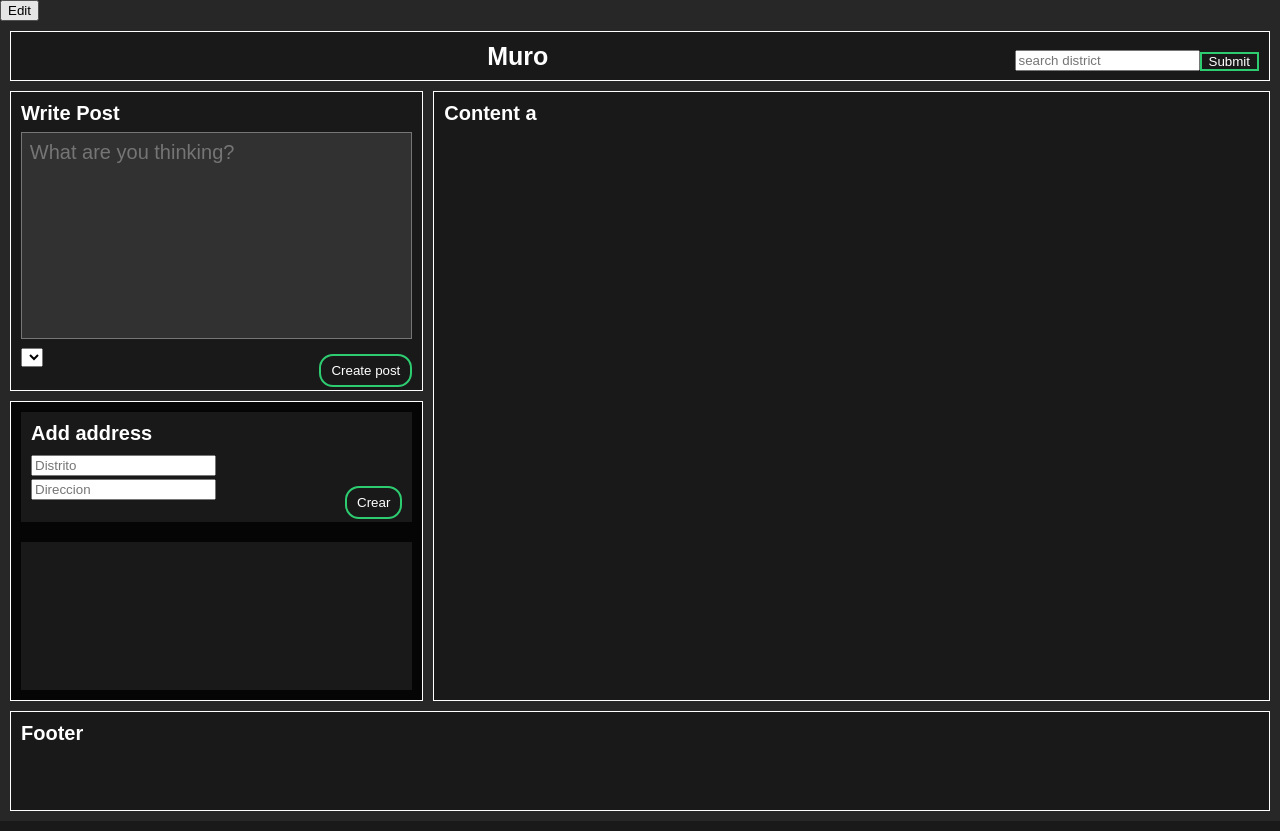
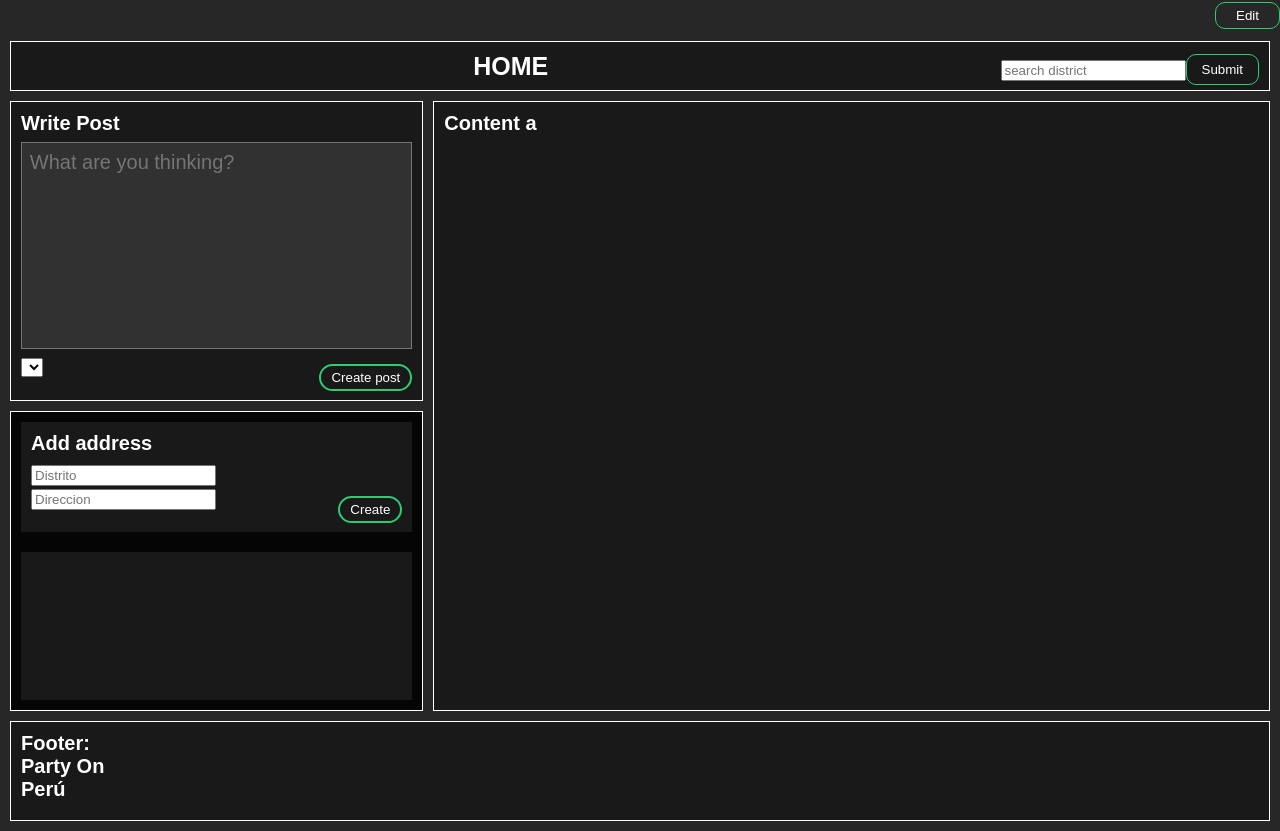
Before and after one commit to lender512/Proyecto-DBP, a Flask app: page /main in a window 1280 px wide. Run offline with Flask 2, Linux system fonts and the light colour scheme; the visitor is signed in with stand-in values (Sample User, id 1); data comes from the database, SQL or seed files in the repository; data that the repository does not hold is empty.

Commit message:
acabando front end

```diff
--- a/Proyecto/app/static/css/main.css
+++ b/Proyecto/app/static/css/main.css
@@ -141,7 +141,7 @@ div .valoration {
     display: block;
     text-align: center;
     border: 2px solid #2ecc71;
-    padding: 7px 10px;
+    padding: 4px 10px;
     outline: none;
     color: white;
     border-radius: 14px;
@@ -181,19 +181,25 @@ ul div .comment{
   }
 
 #search_district #searcher{
-    float: right;
-    margin: 0 px;
     border:0;
     background: none;
+    margin: 2px auto;
     display: block;
-    border: 2px solid #2ecc71;
-    padding: 0px 7px;
+    text-align: center;
+    border: 1px solid #2ecc71;
+    padding: 7px 15px;
     outline: none;
     color: white;
-    border-radius: 0;
+    border-radius: 10px;
     transition: 0.25s;
     cursor: pointer;
+    float: right;
   }
+
+  #search_district #searcher:hover{
+    background: #2ecc71;
+  }
+
 
  div .content-small {
     outline: none;
@@ -202,3 +208,41 @@ ul div .comment{
 .delete-button {
     float: right;
 }
+
+.button-edit{
+    border:0;
+    background: none;
+    margin: 2px auto;
+    display: block;
+    border: 1px solid #2ecc71;
+    padding: 5px 20px;
+    outline: none;
+    color: white;
+    border-radius: 10px;
+    transition: 0.25s;
+    cursor: pointer;
+    float: right;
+}
+
+.button-edit:hover{
+    background: #2ecc71;
+}
+
+.button-home{
+    border:0;
+    background: none;
+    margin: 2px auto;
+    display: block;
+    border: 1px solid #2ecc71;
+    padding: 3px 10px;
+    outline: none;
+    color: white;
+    border-radius: 10px;
+    transition: 0.25s;
+    cursor: pointer;
+    float: right;
+}
+
+.button-home:hover{
+    background: #2ecc71;
+}
--- a/Proyecto/app/templates/createPost.html
+++ b/Proyecto/app/templates/createPost.html
@@ -2,7 +2,7 @@
 <html lang="en">
     <head>
         <title>
-            Inserte nombre aqui
+            Create Post
         </title>
     </head>
 
--- a/Proyecto/app/templates/index.html
+++ b/Proyecto/app/templates/index.html
@@ -4,13 +4,13 @@
         <meta charset="UTF-8">
         <link rel="stylesheet" href="../static/css/index.css">
         <title>
-            Inquilinos.com
+            PARTY ON
         </title>
     </head>
     <body>
         <div class="container">
             <nav class="nav-main">
-                <img src="../static/images/departamentos.png" alt="Logo inquilinos" class="nav-departamentos">
+                <img src="../static/images/partylogo.png" alt="Logo Party" class="nav-party">
             </nav>
             <ul class="nav-menu">
                     <a href="signInButton">
--- a/Proyecto/app/templates/login2.html
+++ b/Proyecto/app/templates/login2.html
@@ -11,7 +11,7 @@
         <input type="text" id="email" name="email"  placeholder="Email">
         <input type="password" id="password" name="password" placeholder="Password">
         <input type="submit"  value="Log In" /><br>
-        <a onclick="window.location.href='/signInButton'">¿Aún no tienes una cuenta? Regístrate</a>
+        <a onclick="window.location.href='/signInButton'">Create New Account</a>
     </form>
     <script>
         document.getElementById("loginForm").onsubmit = function(e){
--- a/Proyecto/app/templates/main.html
+++ b/Proyecto/app/templates/main.html
@@ -12,7 +12,7 @@
         <button class="button-edit" onclick="window.location.href='/edit'">Edit</button>
         <div class="container">
             <div class="header">
-                Muro
+                HOME
                 <form id="search_district" method="POST">
                     <input type="text" id="search_district_input" name="search_district_input" placeholder="search district"/>
                     <input type="submit" id="searcher" value="Submit"/>
@@ -94,7 +94,7 @@
 
                         <input type="text" name='district' id='district' placeholder='Distrito'>
                         <input type="text" name='address' id='address' placeholder='Direccion'>
-                        <input type="submit" value="Crear">
+                        <input type="submit" value="Create">
 
                 </form>
                 </div>
@@ -231,7 +231,10 @@
                 </script>
 
             </div>
-            <div class="footer">Footer</div>
+            <div class="footer">Footer:<br>
+                    Party On<br>
+                    Perú
+            </div>
 
         </div>
 
--- a/Proyecto/app/templates/register.html
+++ b/Proyecto/app/templates/register.html
@@ -3,16 +3,16 @@
 <head>
     <meta charset="UTF-8">
     <link rel="stylesheet" href="../static/css/stylelogin.css">
-    <title>Registro</title>
+    <title>Register</title>
 </head>
 <body>
     <form class="box" id="signIn">
-        <h1>Registro</h1>
+        <h1>Register</h1>
         <input type="text" id="name" name="name" placeholder="Full name">
         <input type="email" id="email" name="email" placeholder="Email">
         <input type="password" id="password" name="password" placeholder="Password (min 8 characters)">
         <input type="password" id="checkPassword" name="checkPassword" placeholder="Re enter password"/><br>
-        <input type="submit" value="Registrar">
+        <input type="submit" value="Register">
     </form>
     <script>
         document.getElementById('signIn').onsubmit = function(e){
--- a/Proyecto/app/templates/search.html
+++ b/Proyecto/app/templates/search.html
@@ -8,9 +8,10 @@
         </title>
     </head>
     <body>
+        <button class="button-home" onclick="window.location.href='/main'">Home</button>
         <div class="container">
             <div class="header">
-                Muro
+                Search District
                 <form id="search_district" method="POST">
                     <input type="text" id="search_district_input" name="search_district_input" placeholder="search district"/>
                     <input type="submit" id="searcher" value="Submit"/>
```
Also changed, not shown: Proyecto/app/static/css/index.css (+7 -5 lines), Proyecto/app/static/images/departamentos.png (deleted), Proyecto/app/static/images/fondo.png (deleted), Proyecto/app/static/images/fondo2.png (deleted), Proyecto/app/static/images/party3.png (added), Proyecto/app/static/images/party4.png (added), Proyecto/app/static/images/partylogo.png (added).
